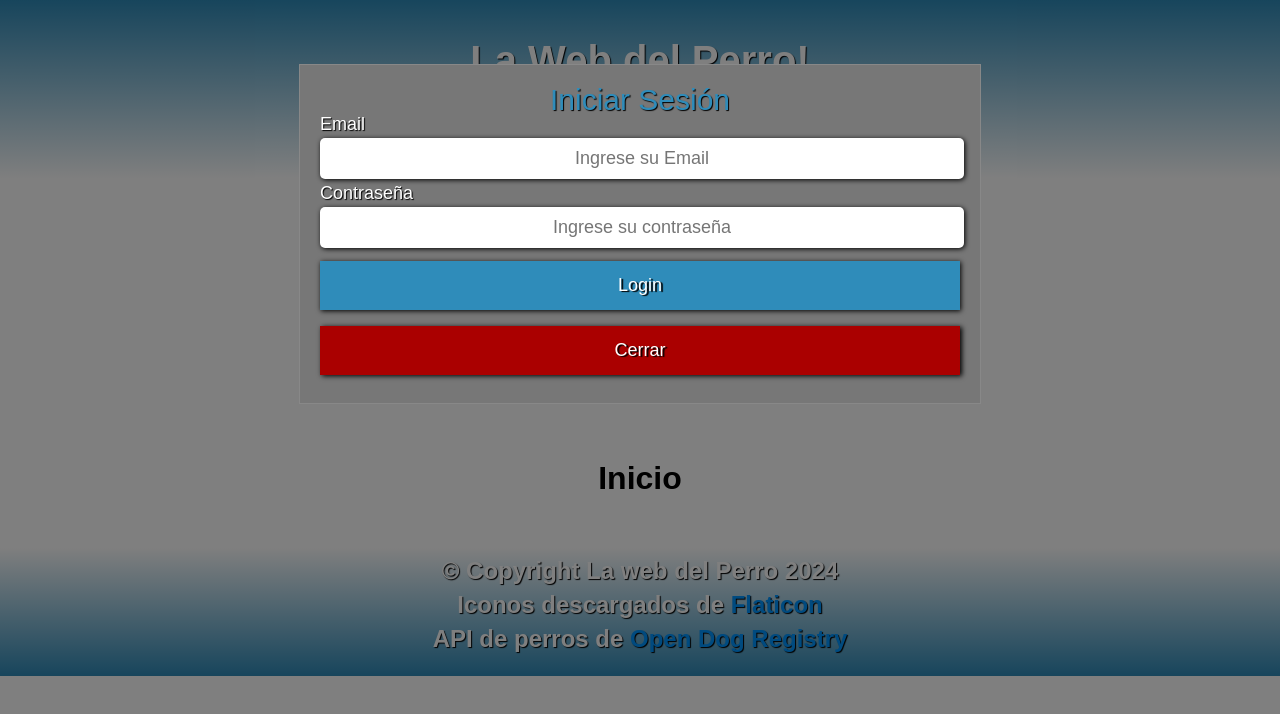
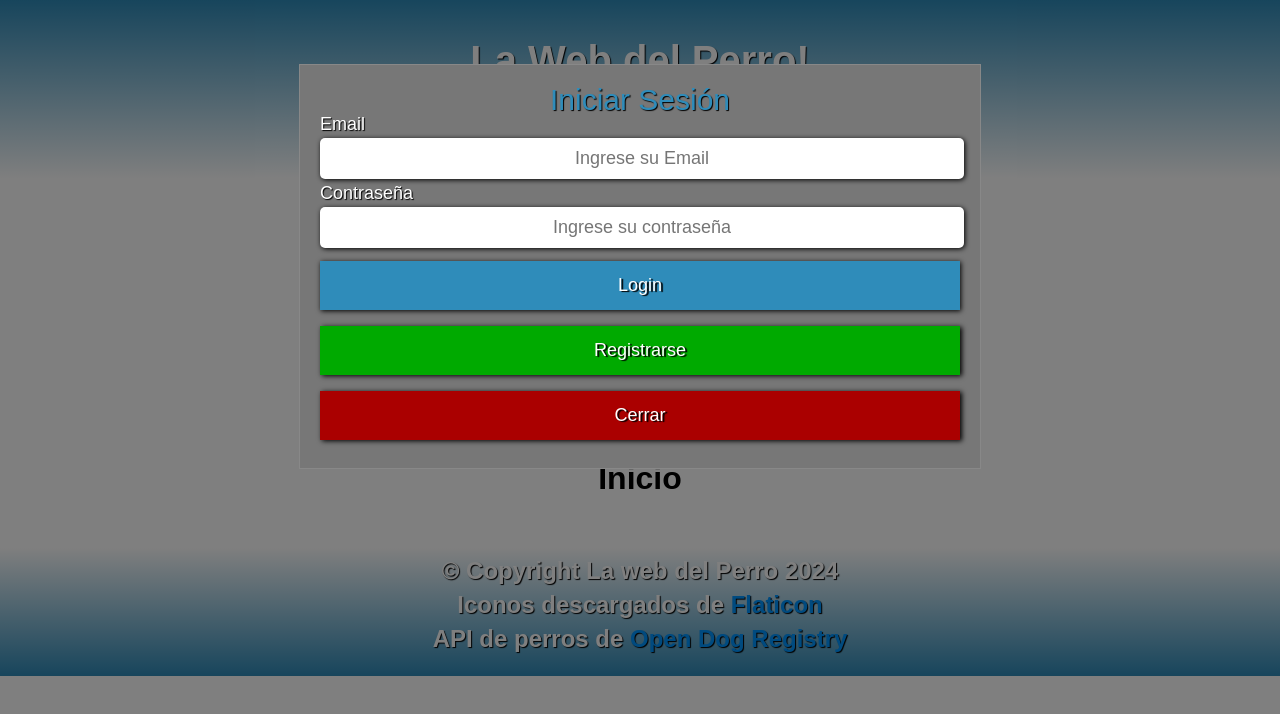
Before and after one commit to rekznoz/lawebdelperro, a React (Vite) app: page / in a window 1280 px wide. Both pictures are taken after a click on the picture 710 px from the left and 145 px from the top of the page. Shown: the top 714 px of the page. Built offline with nearby package versions, Linux system fonts and the light colour scheme.

Commit message:
Componente Login

```diff
--- a/src/components/Login.jsx
+++ b/src/components/Login.jsx
@@ -1,4 +1,8 @@
+import {useState} from "react";
+
 export default function Login() {
+
+    const [registro, setRegistro] = useState(false);
 
     const ocultarLogin = () => {
         // Ocultar el modal de Login
@@ -6,14 +10,35 @@ export default function Login() {
         modal.style.display = 'none';
     }
 
+    const mostrarRegistro = () => {
+        if (registro) {
+            // Ocultar el modal de Registro
+            const modal = document.getElementById('registroForm');
+            modal.style.display = 'none';
+            // Mostrar el modal de Login
+            const modalLogin = document.getElementById('loginForm');
+            modalLogin.style.display = 'block';
+            setRegistro(false);
+        } else {
+            // Mostrar el modal de Registro
+            const modal = document.getElementById('registroForm');
+            modal.style.display = 'block';
+            // Ocultar el modal de Login
+            const modalLogin = document.getElementById('loginForm');
+            modalLogin.style.display = 'none';
+            setRegistro(true);
+        }
+    }
+
     const loginUser = (e) => {
         e.preventDefault();
         const email = e.target.email.value;
-        const password = e.target.psw.value;
+        const password = e.target.passw.value;
         console.log(email, password);
     }
 
     return (
+        <>
             <div id="loginForm" className="login-form">
                 <div className="login-content">
                     <form onSubmit={loginUser}>
@@ -31,8 +56,31 @@ export default function Login() {
 
                         <button id="login-boton" type="submit">Login</button>
                     </form>
-                <button className="botonCerrarFiltro" onClick={ocultarLogin}>Cerrar</button>
+                    <button className="botonRegistro" onClick={mostrarRegistro}>Registrarse</button>
+                    <button className="botonCerrarLogin" onClick={ocultarLogin}>Cerrar</button>
                 </div>
             </div>
+
+            <div id="registroForm" className="login-form">
+                <div className="login-content">
+                    <form onSubmit={loginUser}>
+                        <h2 className="titulo-login">Registar Usuario</h2>
+
+                        <label className="label-login" htmlFor="email">
+                            <b>Email</b>
+                        </label>
+                        <input className="input-login" type="email" placeholder="Ingrese su Email" name="email"/>
+
+                        <label className="label-login" htmlFor="psw">
+                            <b>Contraseña</b>
+                        </label>
+                        <input className="input-login" type="password" placeholder="Ingrese su contraseña" name="psw"/>
+
+                        <button className="botonRegistro" type="submit">Registrarse</button>
+                    </form>
+                    <button className="botonCerrarLogin" onClick={mostrarRegistro}>Cerrar</button>
+                </div>
+            </div>
+        </>
     )
 }
--- a/src/css/login.css
+++ b/src/css/login.css
@@ -16,7 +16,7 @@
     width: 50%;
 }
 
-.login-form .botonCerrarFiltro {
+.login-form .botonCerrarLogin {
     background-color: #AA0000;
     color: white;
     padding: 14px 20px;
@@ -29,8 +29,27 @@
     text-shadow: 2px 1px 1px #000;
 }
 
-.login-form .botonCerrarFiltro:hover, .botonCerrarFiltro:focus {
+.login-form .botonCerrarLogin:hover, .botonCerrarLogin:focus {
     background-color: #FF0000;
+    text-decoration: none;
+    cursor: pointer;
+}
+
+.login-form .botonRegistro {
+    background-color: #00AA00;
+    color: white;
+    padding: 14px 20px;
+    margin: 8px 0;
+    border: none;
+    cursor: pointer;
+    width: 100%;
+    font-size: 18px;
+    box-shadow: 2px 1px 5px 0 #000000;
+    text-shadow: 2px 1px 1px #000;
+}
+
+.login-form .botonRegistro:hover, .botonRegistro:focus {
+    background-color: #00FF00;
     text-decoration: none;
     cursor: pointer;
 }
```
Lines whose indentation alone changed are shown as unchanged.
